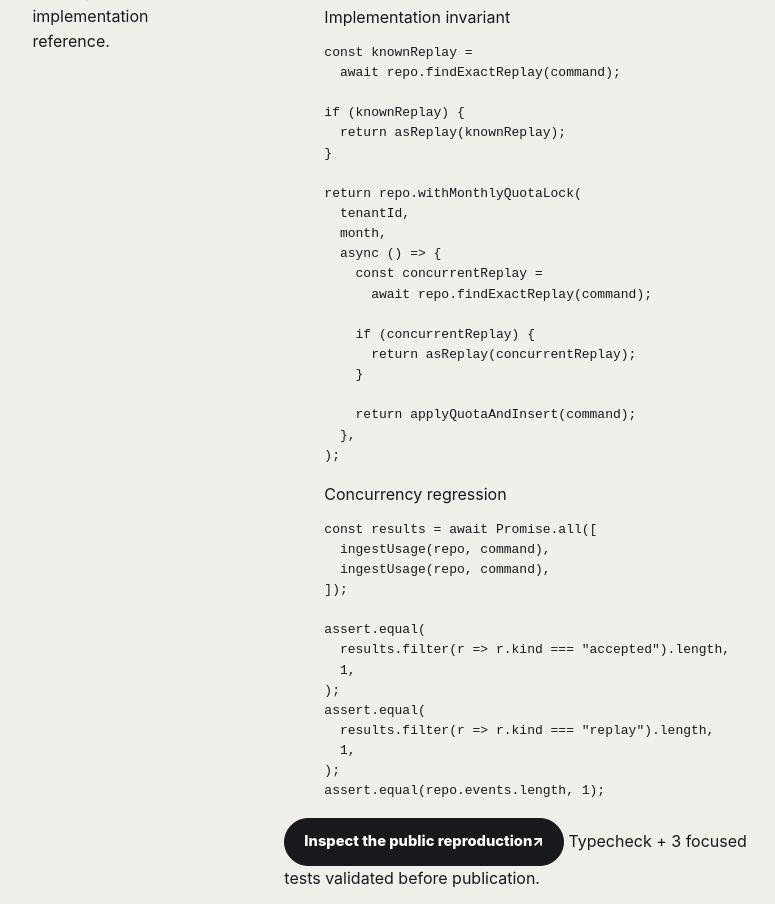
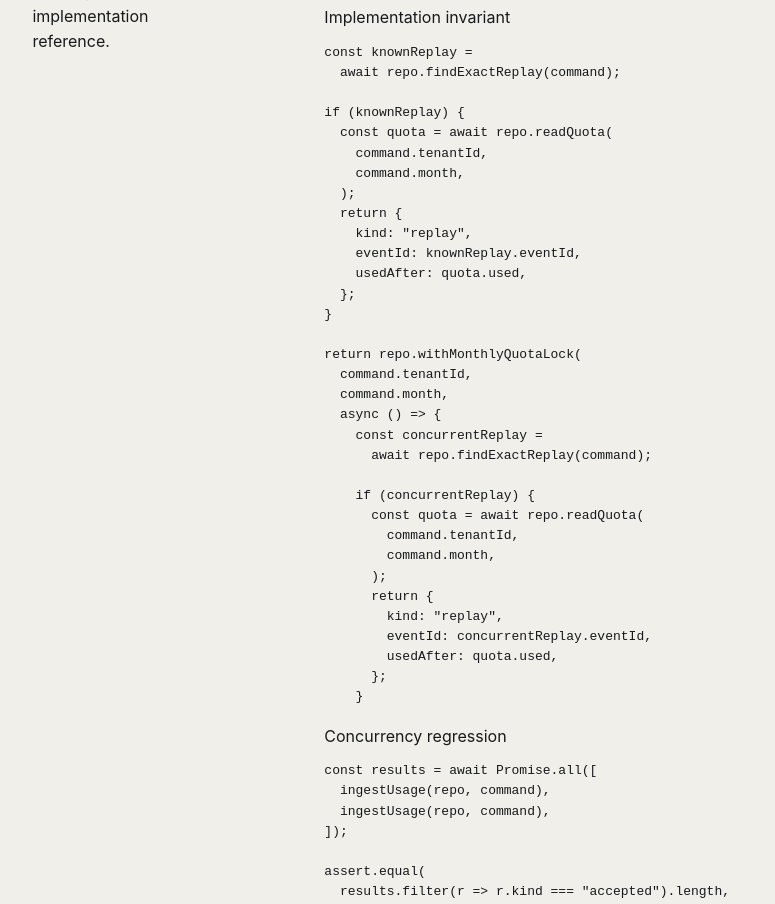
Before and after one commit to WebNovation24/WebNovation24, a plain HTML site: page site/work/kadryn/index.html in a window 1280 px wide. Shown: the part 3074-3978 px from the top of the page, without its empty margins (478-1253 px from the left). Drawn offline with Linux system fonts and the light colour scheme.

Commit message:
fix: show exact public TypeScript reproduction excerpt

```diff
--- a/site/work/kadryn/index.html
+++ b/site/work/kadryn/index.html
@@ -101,23 +101,35 @@
   await repo.findExactReplay(command);
 
 if (knownReplay) {
-  return asReplay(knownReplay);
+  const quota = await repo.readQuota(
+    command.tenantId,
+    command.month,
+  );
+  return {
+    kind: "replay",
+    eventId: knownReplay.eventId,
+    usedAfter: quota.used,
+  };
 }
 
 return repo.withMonthlyQuotaLock(
-  tenantId,
-  month,
+  command.tenantId,
+  command.month,
   async () =&gt; {
     const concurrentReplay =
       await repo.findExactReplay(command);
 
     if (concurrentReplay) {
-      return asReplay(concurrentReplay);
-    }
-
-    return applyQuotaAndInsert(command);
-  },
-);</code></pre>
+      const quota = await repo.readQuota(
+        command.tenantId,
+        command.month,
+      );
+      return {
+        kind: "replay",
+        eventId: concurrentReplay.eventId,
+        usedAfter: quota.used,
+      };
+    }</code></pre>
     </figure>
     <figure>
       <figcaption>Concurrency regression</figcaption>
```
